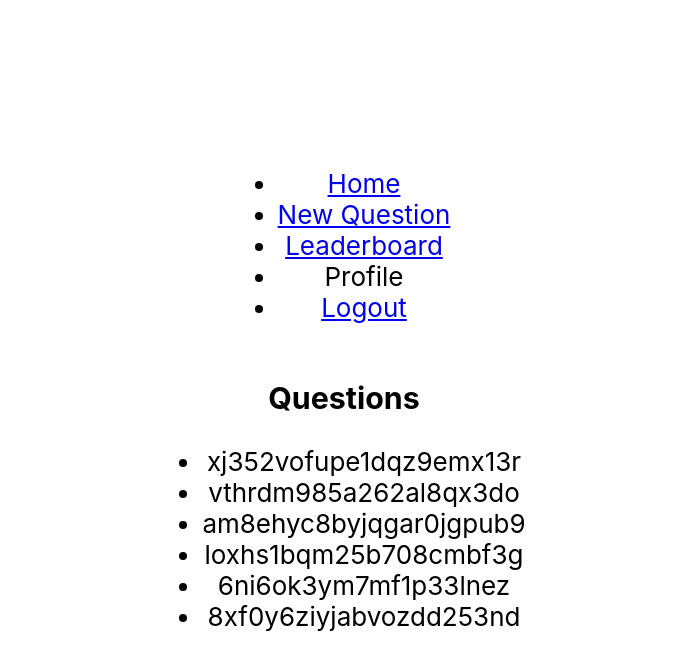
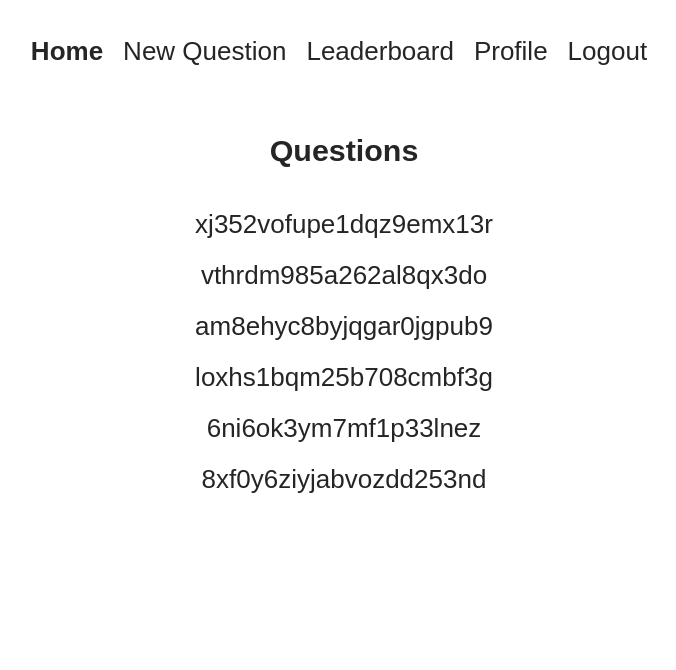
Before and after one commit to Widell79/would-you-rather, a React (Create React App) app: page / in a window 1280 px wide. Shown: the top 670 px of the page, without its empty margins (296-972 px from the left). Built offline with nearby package versions, Linux system fonts and the light colour scheme.

Commit message:
style: Initial styling

```diff
--- a/src/App.css
+++ /dev/null
@@ -1,39 +0,0 @@
-.App {
-  text-align: center;
-}
-
-.App-logo {
-  height: 40vmin;
-  pointer-events: none;
-}
-
-@media (prefers-reduced-motion: no-preference) {
-  .App-logo {
-    animation: App-logo-float infinite 3s ease-in-out;
-  }
-}
-
-.App-header {
-  min-height: 100vh;
-  display: flex;
-  flex-direction: column;
-  align-items: center;
-  justify-content: center;
-  font-size: calc(10px + 2vmin);
-}
-
-.App-link {
-  color: rgb(112, 76, 182);
-}
-
-@keyframes App-logo-float {
-  0% {
-    transform: translateY(0);
-  }
-  50% {
-    transform: translateY(10px)
-  }
-  100% {
-    transform: translateY(0px)
-  }
-}
--- a/src/App.js
+++ b/src/App.js
@@ -1,6 +1,6 @@
 import React, { useEffect } from "react";
 import { BrowserRouter as Router, Route } from "react-router-dom";
-import logo from "./logo.svg";
+
 import { useSelector, useDispatch } from "react-redux";
 import Nav from "./components/Nav";
 
@@ -8,7 +8,6 @@
 import { selectAuthedUser } from "./features/users/authedUserSlice";
 
 import Home from "./components/Home";
-import "./App.css";
 
 function App() {
   const dispatch = useDispatch();
@@ -21,7 +20,6 @@
 
   return (
     <div className="App">
-      <header className="App-header">
       <Router>
         <Nav />
         {loading === true ? null : (
@@ -30,7 +28,6 @@
           </div>
         )}
       </Router>
-      </header>
     </div>
   );
 }
--- a/src/index.css
+++ b/src/index.css
@@ -1,13 +1,173 @@
 body {
   margin: 0;
-  font-family: -apple-system, BlinkMacSystemFont, 'Segoe UI', 'Roboto', 'Oxygen',
-    'Ubuntu', 'Cantarell', 'Fira Sans', 'Droid Sans', 'Helvetica Neue',
-    sans-serif;
-  -webkit-font-smoothing: antialiased;
-  -moz-osx-font-smoothing: grayscale;
+  padding: 0;
+  font-family: sans-serif;
+  color: #252525;
+  text-align: center;
+  font-size: calc(10px + 2vmin);
 }
 
-code {
-  font-family: source-code-pro, Menlo, Monaco, Consolas, 'Courier New',
-    monospace;
+a {
+  text-decoration: none;
+  color: #252525;
 }
+
+.container {
+  max-width: 1000px;
+  margin: 0 auto;
+  padding: 10px;
+}
+
+.btn {
+  text-transform: uppercase;
+  margin: 35px auto;
+  padding: 10px;
+  border: 1px solid rgba(0,0,0,.29);
+  cursor: pointer;
+  background: #fff;
+  font-size: 16px;
+  width: 250px;
+  position: relative;
+}
+
+.btn:hover {
+  border-color: rgba(0,0,0,.5);
+  text-decoration: none;
+}
+
+.btn:focus {
+  outline: 0;
+  font-weight: 700;
+  border-width: 2px;
+}
+
+.center {
+  text-align: center;
+}
+
+.active {
+  font-weight: bold;
+}
+
+.nav {
+  min-height: 10vh;
+  display: flex;
+  flex-direction: column;
+  align-items: center;
+  justify-content: center;
+
+}
+.nav ul {
+  display: flex;
+  flex-direction: row;
+  justify-content: flex-start;
+  text-decoration: none;
+}
+
+.nav li:first-child {
+  padding-left: 0;
+}
+
+ul {
+  padding-left: 0;
+}
+
+li {
+  list-style-type: none;
+  padding: 10px;
+  text-decoration: none;
+}
+
+.avatar {
+  height: 50px;
+  border-radius: 25px;
+  margin: 10px;
+}
+
+.tweet {
+  width: 100%;
+  max-width: 590px;
+  padding: 10px;
+  display: flex;
+  margin: 0 auto;
+  border: 1px solid #dad7d7;
+  border-radius: 3px;
+  cursor: pointer;
+}
+
+.tweet-info {
+  margin: 10px;
+  display: flex;
+  flex-direction: column;
+}
+
+/* Hacky but less typing in the video */
+.tweet-info > div > span:first-child {
+  font-weight: bold;
+  margin-right: 5px;
+}
+.tweet-info > div > span:nth-child(2) {
+  color: #969696;
+  font-size: 16px;
+}
+.tweet-info > div > div {
+  color: #969696;
+  font-size: 15px;
+}
+.tweet-info > div > p {
+  font-size: 18px;
+  margin: 10px 0;
+}
+.tweet-icons {
+  display: flex;
+  align-items: center;
+}
+.tweet-icons > span {
+  color: #969696;
+  margin: 0 15px 0 5px;
+  font-size: 18px !important;
+}
+.tweet-icon {
+  font-size: 27px;
+  color: #697784;
+}
+.tweet-icon:hover {
+  color: #00b5d6;
+  cursor: pointer;
+}
+.replying-to {
+  border: none;
+  background: transparent;
+  margin: 0;
+  padding: 0;
+  color: #969696;
+  cursor: pointer;
+}
+
+.heart-button {
+  background: transparent;
+  border: none;
+}
+
+.new-tweet {
+  width: 100%;
+  max-width: 590px;
+  margin: 0 auto;
+  display: flex;
+  flex-direction: column;
+}
+
+.textarea {
+  border-radius: 4px;
+  border: 1px solid #dad7d7;
+  padding: 10px;
+  font-size: 15px;
+  height: 100px;
+}
+
+.tweet-length {
+  text-align: right;
+  margin-top: 10px;
+  font-size: 20px;
+  color: #C3392A;
+}
```
Lines whose indentation alone changed are shown as unchanged.
